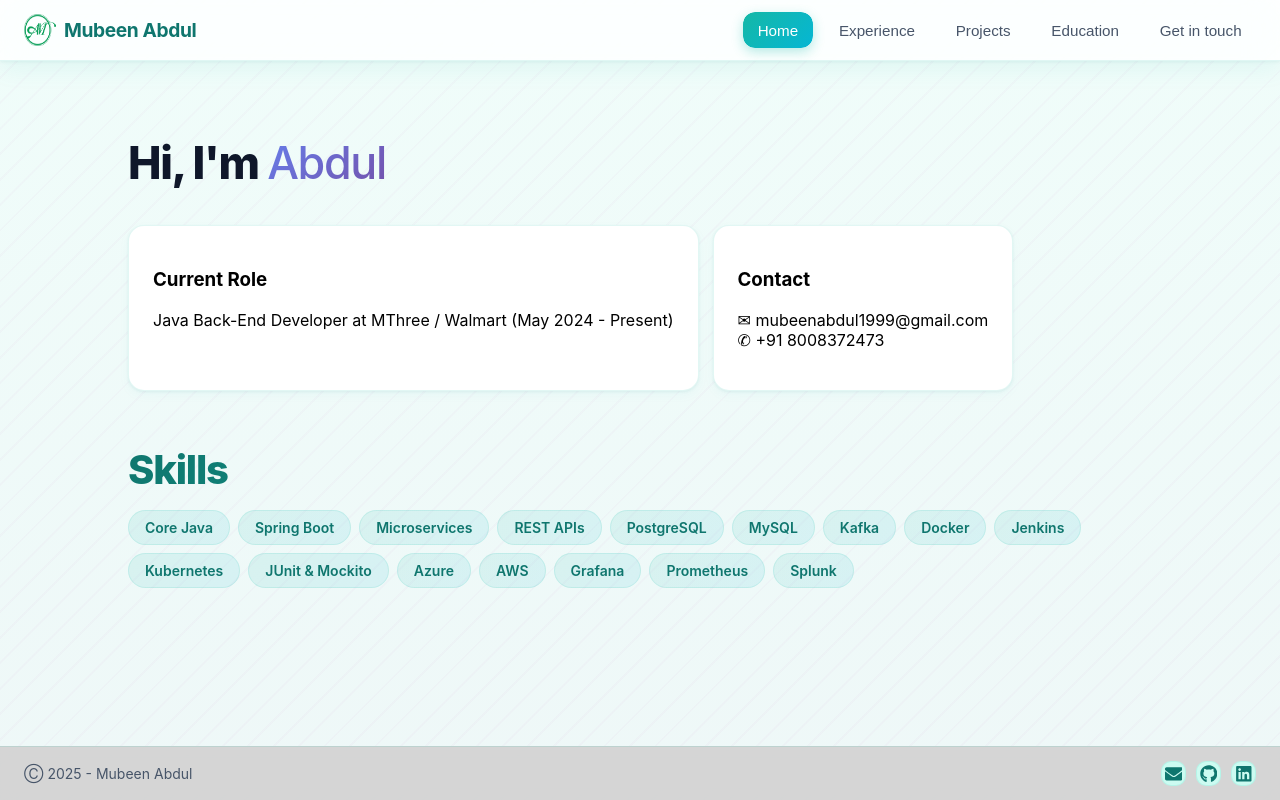
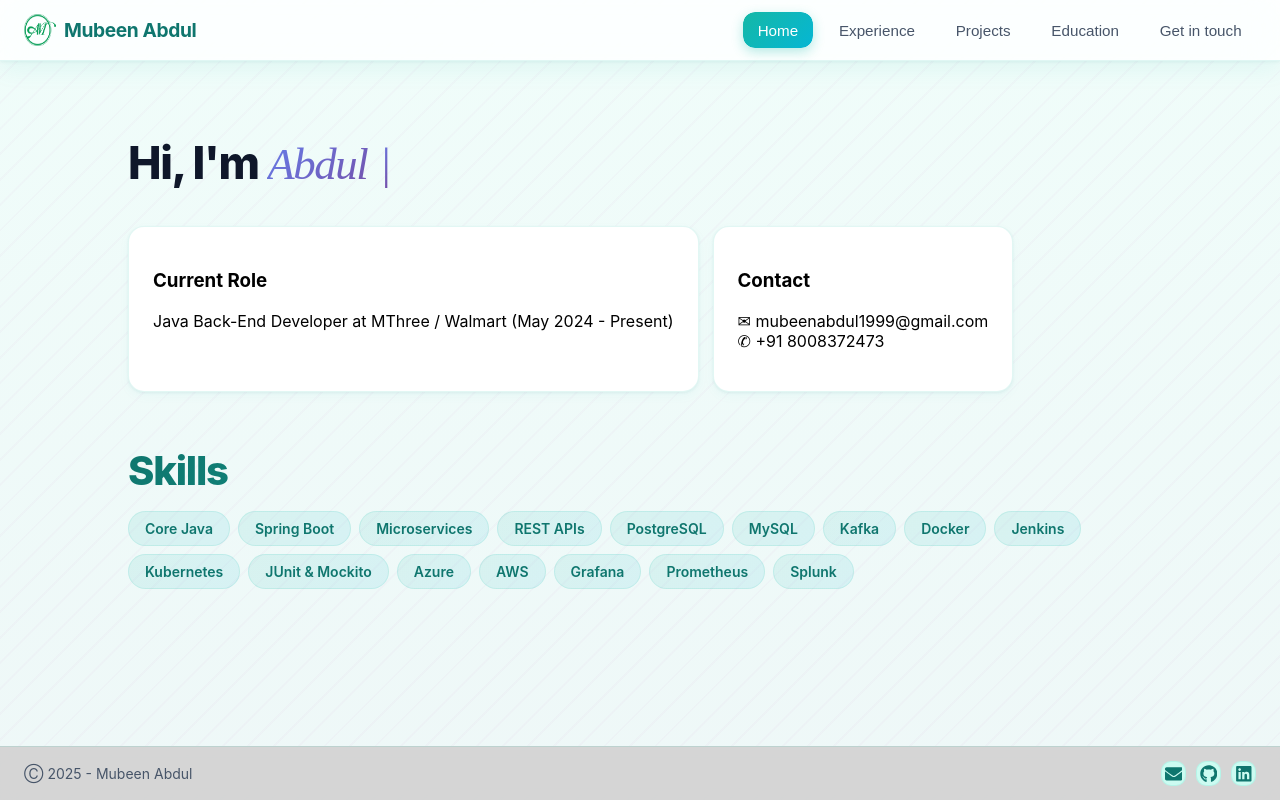
Before and after one commit to Abdul-Mubeen-git/portfolio_vite_react, a React (Vite) app: page / in a window 1280 px wide. Built offline with nearby package versions, Linux system fonts and the light colour scheme.

Commit message:
style: update typing cursor and name styles for improved aesthetics

```diff
--- a/src/styles/main.css
+++ b/src/styles/main.css
@@ -341,16 +341,20 @@ html, body, #root {
 }
 
 .typing-cursor-name {
+  font-style: italic;
+  font-family: cursive;
   font-weight: 200;
   -webkit-background-clip: text;
   -webkit-text-fill-color: transparent;
   background-clip: text;
-  animation: blink 0.7s ease-in-out infinite;
+  animation: blink 1s ease-in-out infinite;
   display: inline-block;
   margin-left: 2px;
 }
 
 .typing-name {
+  font-style: italic;
+  font-family: cursive;
   font-weight: 500;
   display: inline-block;
   min-width: 100px;
```
